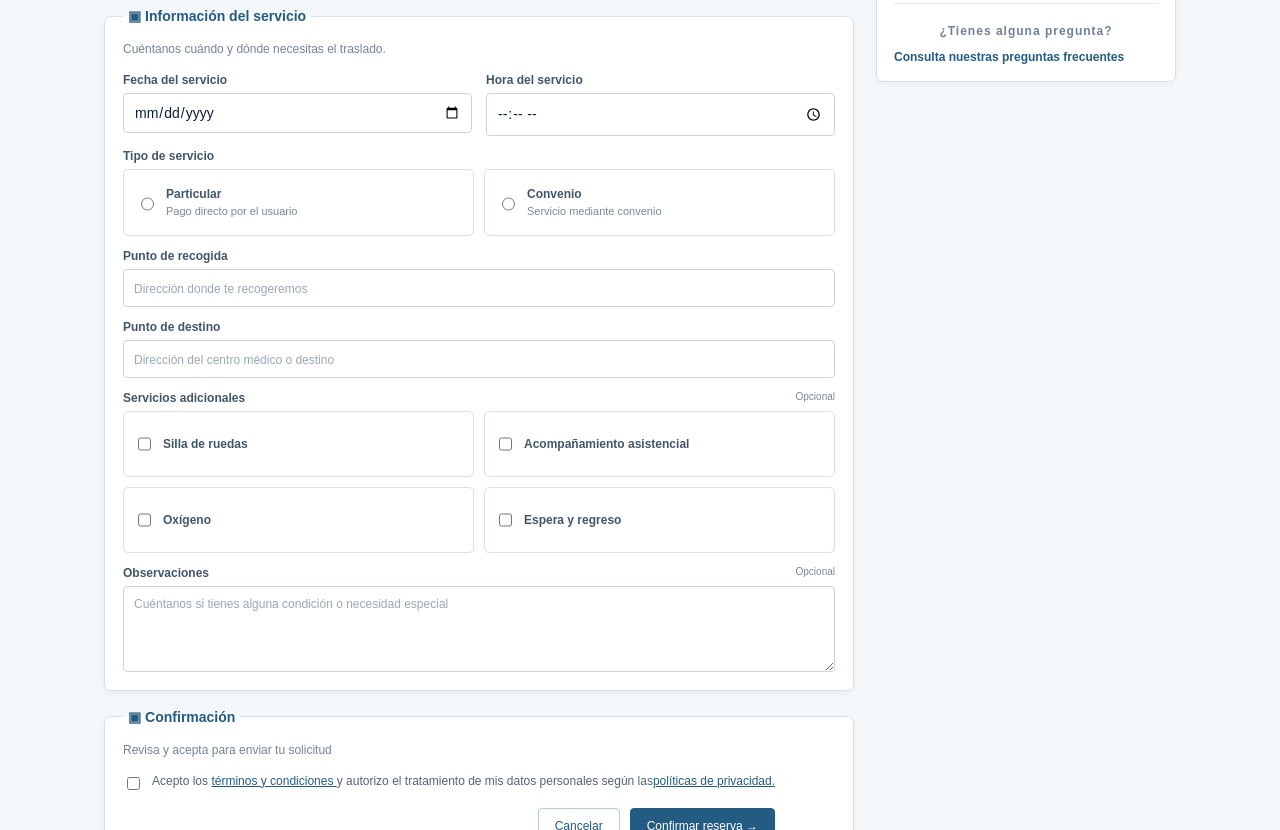
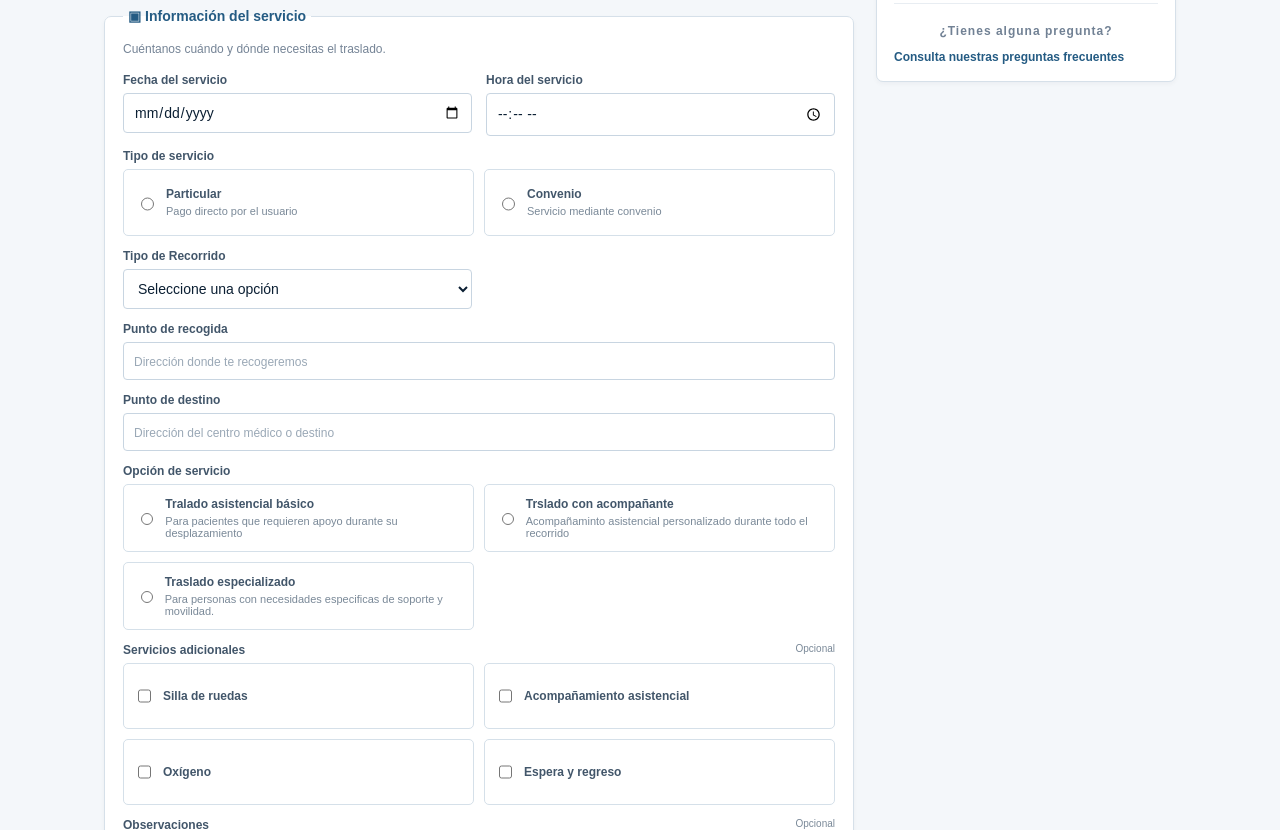
Before and after one commit to david6661ch/AmbulApp, a plain HTML site: page paginas/reserva.html in a window 1280 px wide. Shown: the part 598-1428 px from the top of the page. Drawn offline with Linux system fonts and the light colour scheme.

Commit message:
Tercera version reservas

```diff
--- a/paginas/reserva.html
+++ b/paginas/reserva.html
@@ -117,6 +117,17 @@
                             </div>
                         </div>
 
+
+                        <div class="campo">
+                            <label for="trecorrido">Tipo de Recorrido</label>
+                            <select id="trecorrido" name="trecorrido" required>
+                                <option value="">Seleccione una opción</option>
+                                <option value="Urbano">Urbano</option>
+                                <option value="Metropolitano">Metropolitano</option>
+                                <option value="Intermunicipal">Intermunicipal</option>
+                            </select>
+                        </div>
+
                         <div class="campo campo-completo">
                             <label for="puntorecogida">Punto de recogida</label>
                             <input type="text" id="puntorecogida" name="puntorecogida" placeholder="Dirección donde te recogeremos" required>
@@ -126,6 +137,26 @@
                             <label for="puntodestino">Punto de destino</label>
                             <input type="text" id="puntodestino" name="puntodestino" placeholder="Dirección del centro médico o destino" required>
                         </div>
+
+
+                        <div class="campo campo-completo">
+                            <label>Opción de servicio</label>
+                            <div class="opciones">
+                                <label class="opcion" for="basico">
+                                    <input type="radio" id="basico" name="tservicio" value="basico">
+                                    <span><strong>Tralado asistencial básico</strong><small>Para pacientes que requieren apoyo durante su desplazamiento</small></span>
+                                </label>
+                                <label class="opcion" for="acompañante">
+                                    <input type="radio" id="acompañante" name="tservicio" value="acompañante" required>
+                                    <span><strong>Trslado con acompañante</strong><small>Acompañaminto asistencial personalizado durante todo el recorrido</small></span>
+                                </label>
+                                    <label class="opcion" for="especializado">
+                                    <input type="radio" id="especializado" name="tservicio" value="especializado" required>
+                                    <span><strong>Traslado especializado</strong><small>Para personas con necesidades especificas de soporte y movilidad.</small></span>
+                                </label>
+                            </div>
+                        </div>
+
 
                         <div class="campo campo-completo">
                             <label>Servicios adicionales <small class="alineado-derecha">Opcional</small></label>
```
Also changed, not shown: css/reserva.css (+9 -11 lines).
